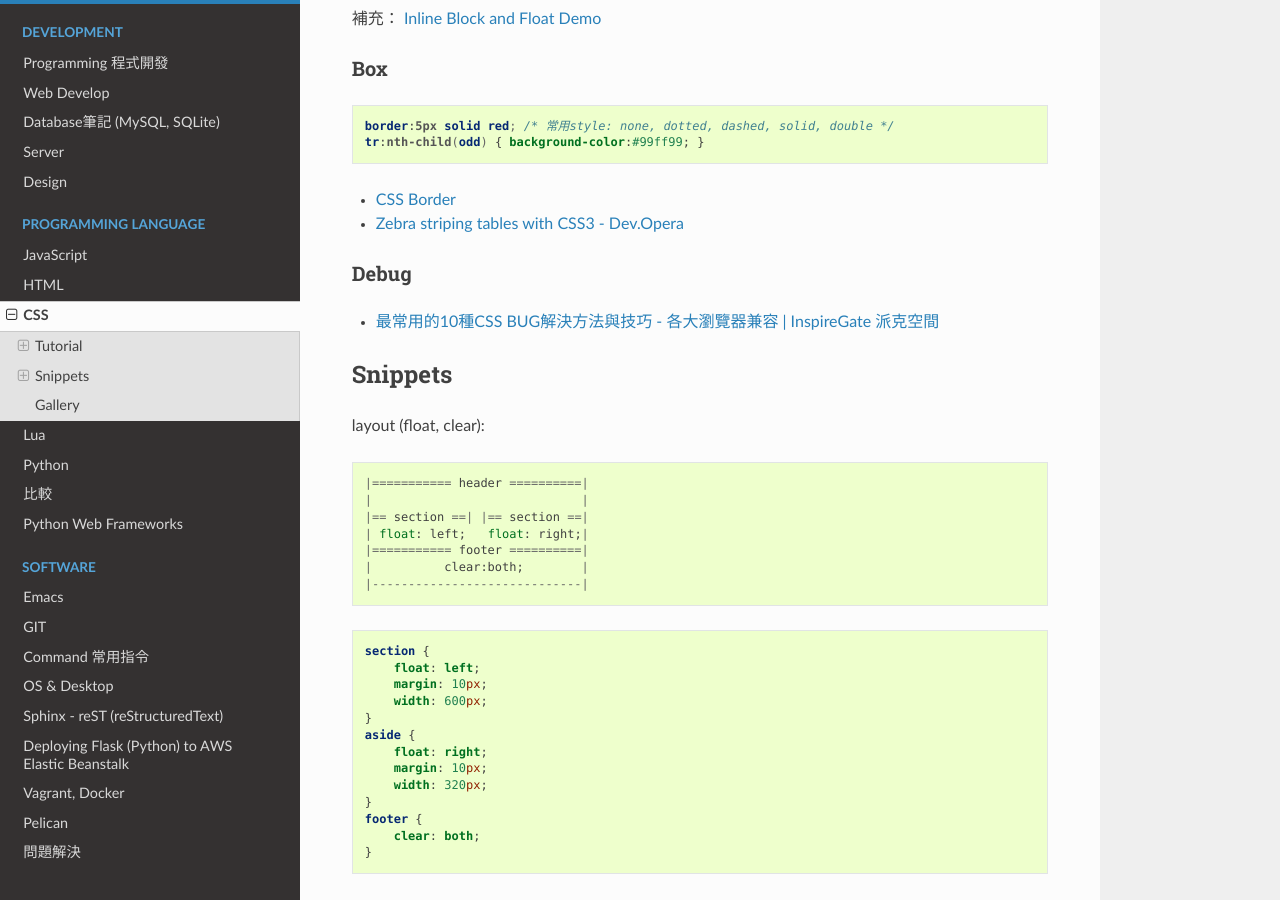
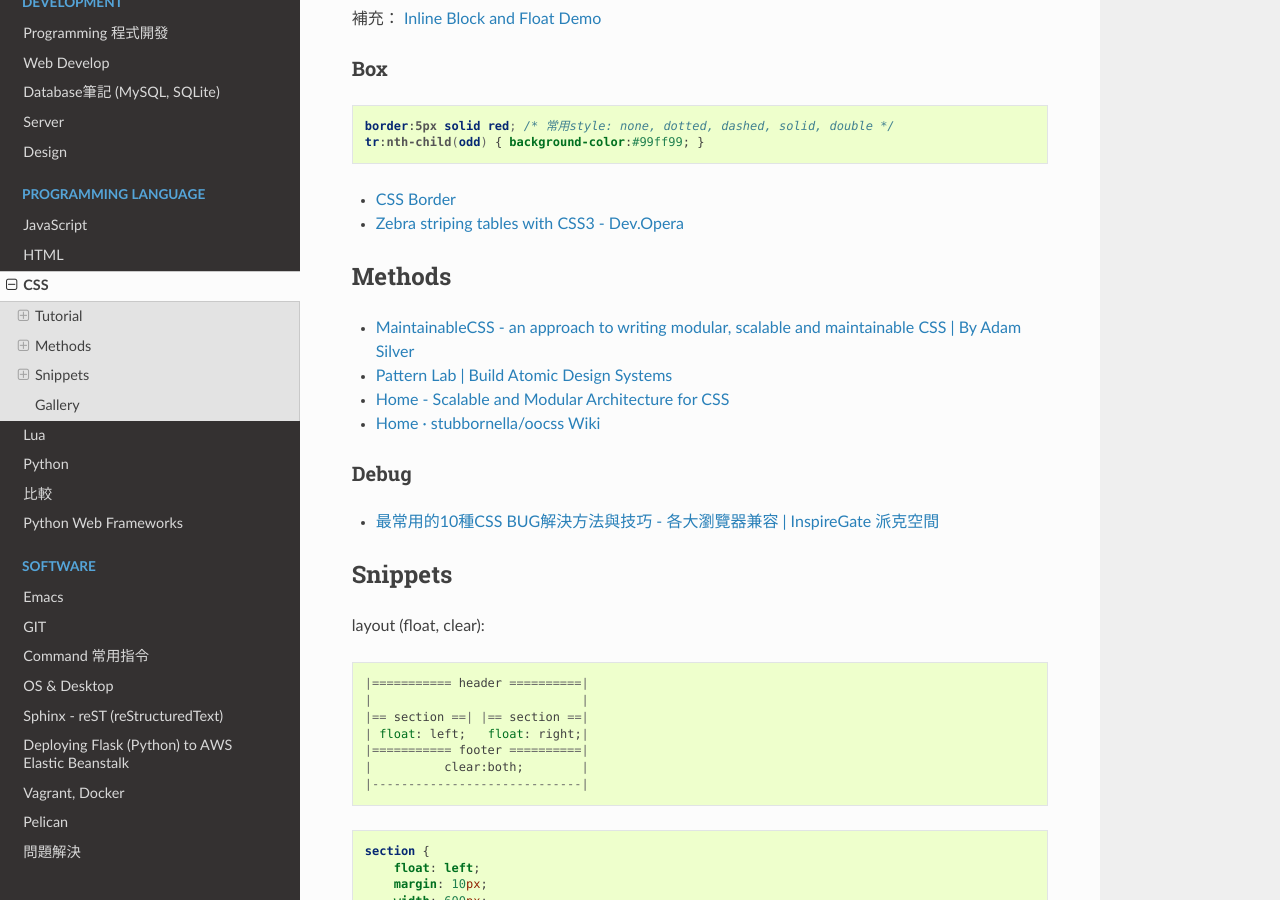
Before and after one commit to moogoo78/comp.suhen.org, a Sphinx documentation site: the page built from docs/source/css.rst, in a window 1280 px wide and 900 px high, scrolled down 1735 px. Built offline with Sphinx 7.4.7 and the Read the Docs theme 2.0.0, drawn with Linux system fonts in a browser that asks for light colours.

Commit message:
edited source; git push

```diff
--- a/docs/source/css.rst
+++ b/docs/source/css.rst
@@ -83,6 +83,16 @@ Box
 
 * `CSS Border <http://www.w3schools.com/css/css_border.asp>`__
 * `Zebra striping tables with CSS3 - Dev.Opera <http://dev.opera.com/articles/view/zebra-striping-tables-with-css3/>`__
+
+
+Methods
+---------------
+
+* `MaintainableCSS - an approach to writing modular, scalable and maintainable CSS | By Adam Silver <http://maintainablecss.com/>`__
+* `Pattern Lab | Build Atomic Design Systems <http://patternlab.io/>`__
+* `Home - Scalable and Modular Architecture for CSS <https://smacss.com/>`__
+* `Home · stubbornella/oocss Wiki <https://github.com/stubbornella/oocss/wiki>`__
+
 
 
 Debug
```
